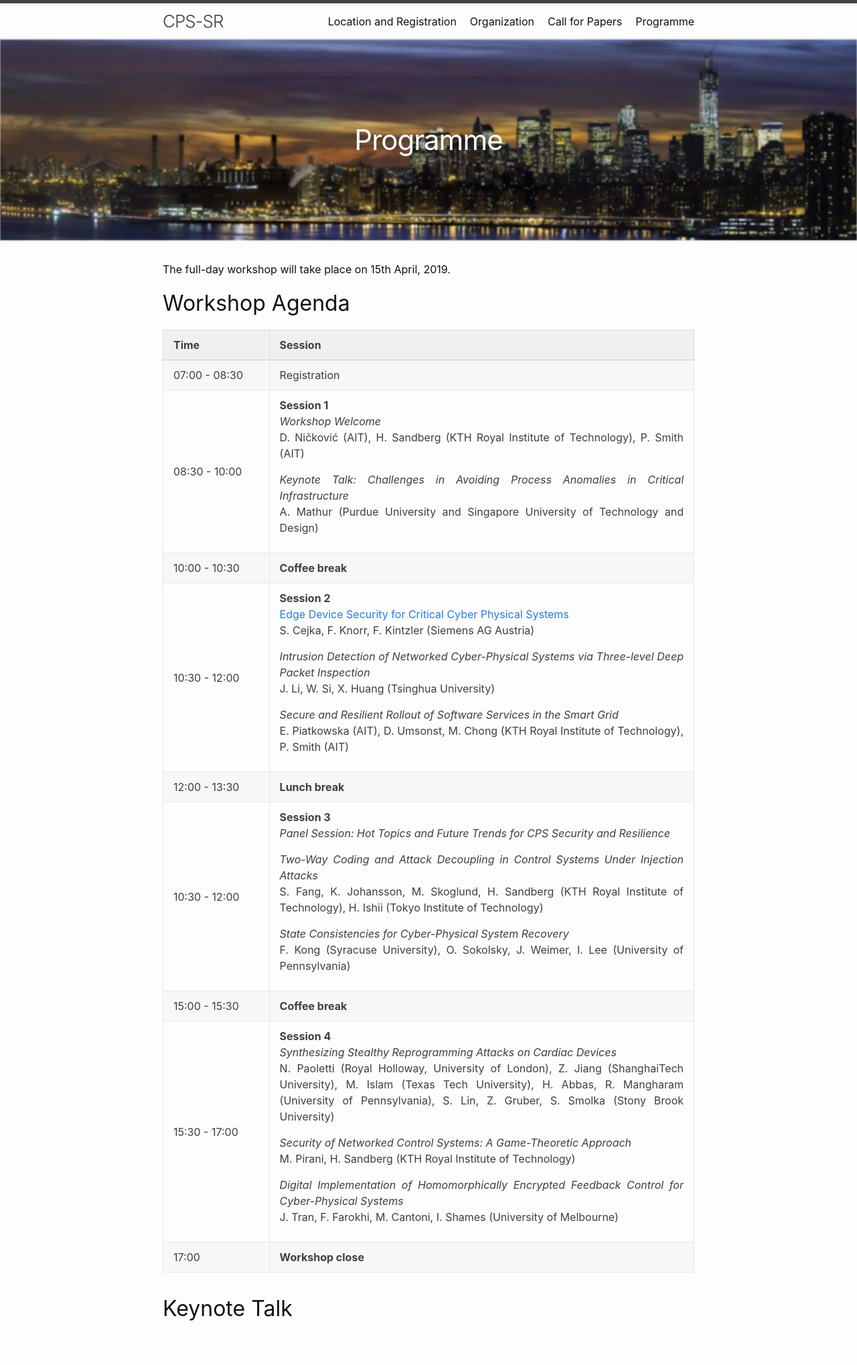
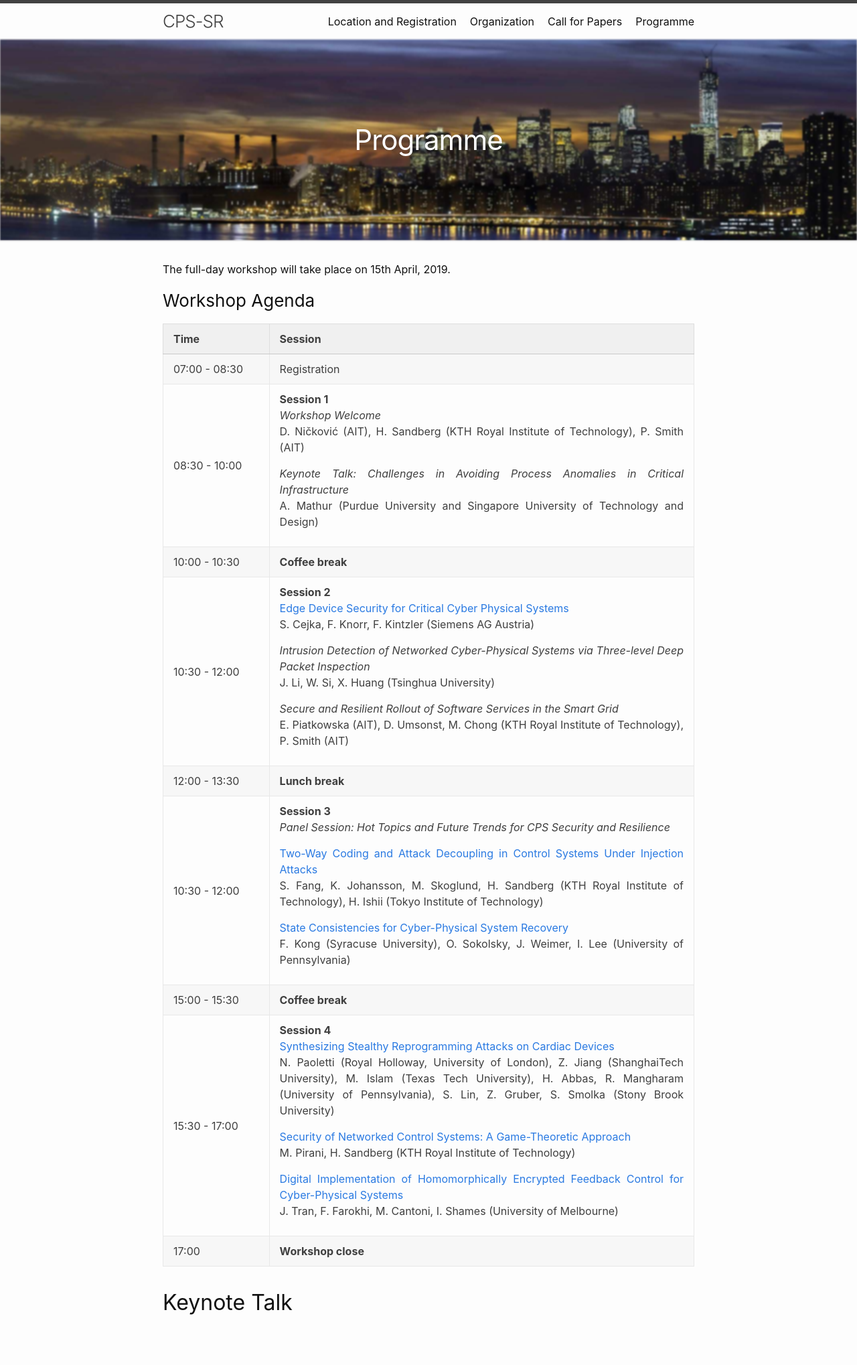
Before and after one commit to ait-csr/cps-sr, a Jekyll site: the page built from programme.md, in a window 1280 px wide. Shown: the whole page at 67% size. Built offline with Jekyll 4.4.1, drawn with Linux system fonts in a browser that asks for light colours.

```diff
--- a/programme.md
+++ b/programme.md
@@ -9,7 +9,7 @@ permalink: /programme/
 
 The full-day workshop will take place on 15th April, 2019.
 
-## Workshop Agenda
+### Workshop Agenda
 
 <table style="width:100%">
   <col width="20%">
@@ -67,10 +67,10 @@ The full-day workshop will take place on 15th April, 2019.
    <b>Session 3</b>
    <p><em>Panel Session: Hot Topics and Future Trends for CPS Security and Resilience</em>
    </p>
-   <p><em>Two-Way Coding and Attack Decoupling in Control Systems Under Injection Attacks</em><br>
+   <p><a href="../assets/papers/fang-cps-sr-2019.pdf">Two-Way Coding and Attack Decoupling in Control Systems Under Injection Attacks</a><br>
    S. Fang, K. Johansson, M. Skoglund, H. Sandberg (KTH Royal Institute of Technology), H. Ishii (Tokyo Institute of Technology)
    </p>
-   <p><em>State Consistencies for Cyber-Physical System Recovery</em><br>
+   <p><a href="../assets/papers/kong-cps-sr-2019.pdf">State Consistencies for Cyber-Physical System Recovery</a><br>
    F. Kong (Syracuse University), O. Sokolsky, J. Weimer, I. Lee (University of Pennsylvania)
    </p>
    </td>
@@ -85,13 +85,13 @@ The full-day workshop will take place on 15th April, 2019.
    <td>15:30 - 17:00</td>
    <td>
    <b>Session 4</b>
-   <p><em>Synthesizing Stealthy Reprogramming Attacks on Cardiac Devices</em><br>
+   <p><a href="../assets/papers/paoletti-cps-sr-2019.pdf">Synthesizing Stealthy Reprogramming Attacks on Cardiac Devices</a><br>
    N. Paoletti (Royal Holloway, University of London), Z. Jiang (ShanghaiTech University), M. Islam (Texas Tech University), H. Abbas, R. Mangharam (University of Pennsylvania), S. Lin, Z. Gruber, S. Smolka (Stony Brook University)
    </p>
-   <p><em>Security of Networked Control Systems: A Game-Theoretic Approach</em><br>
+   <p><a href="../assets/papers/pirani-cps-sr-2019.pdf">Security of Networked Control Systems: A Game-Theoretic Approach</a><br>
    M. Pirani, H. Sandberg (KTH Royal Institute of Technology)
    </p>
-   <p><em>Digital Implementation of Homomorphically Encrypted Feedback Control for Cyber-Physical Systems</em><br>
+   <p><a href="../assets/papers/tran-cps-sr-2019.pdf">Digital Implementation of Homomorphically Encrypted Feedback Control for Cyber-Physical Systems</a><br>
    J. Tran, F. Farokhi, M. Cantoni, I. Shames (University of Melbourne)
    </p>
    </td>
```
